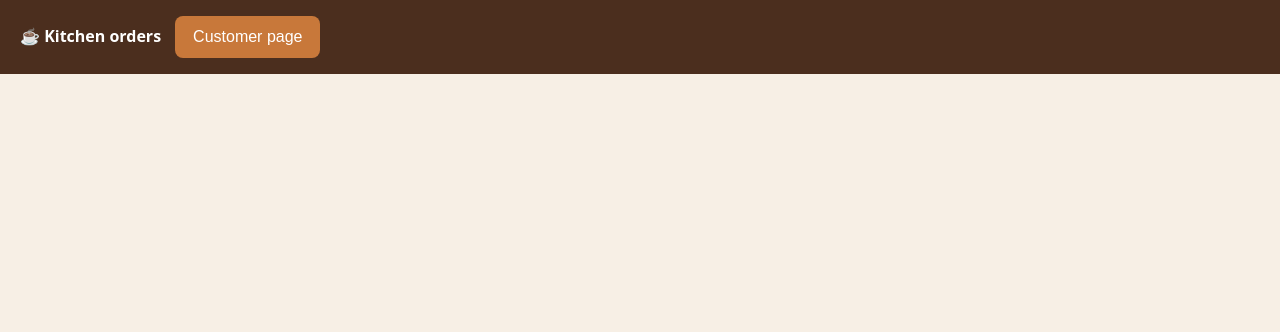
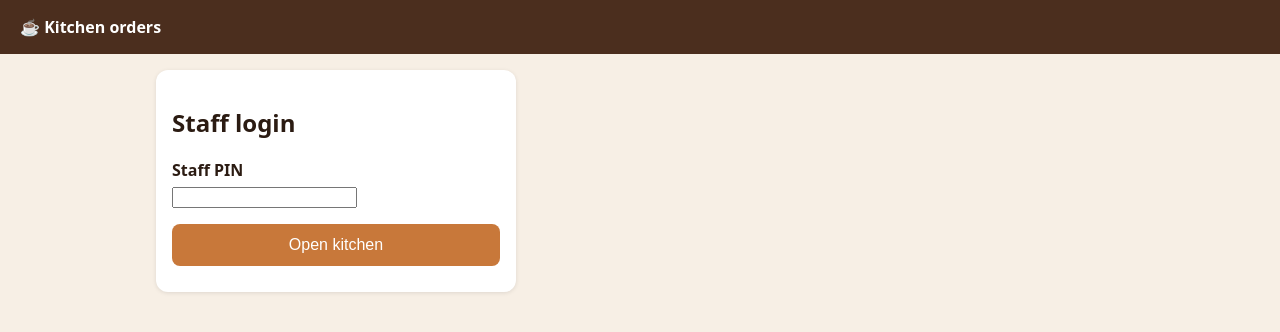
Before and after one commit to dileep123455/OrderCoffee, a website: page public/kitchen.html in a window 1280 px wide. Drawn offline with Linux system fonts and the light colour scheme; no server answers.

Commit message:
Implement staff login and order management UI
Added staff login section and logout button.

```diff
--- a/public/kitchen.html
+++ b/public/kitchen.html
@@ -7,10 +7,20 @@
   <link rel="stylesheet" href="style.css">
 </head>
 <body>
-<header><strong>&#9749; Kitchen orders</strong><a href="index.html"><button>Customer page</button></a></header>
+<header><strong>&#9749; Kitchen orders</strong></header>
 <main style="max-width:1000px">
-  <p id="empty" class="hidden">No active orders.</p>
-  <div class="grid" id="orders"></div>
+  <section id="login" class="card" style="max-width:360px">
+    <h2>Staff login</h2>
+    <label for="pin">Staff PIN</label>
+    <input type="password" id="pin" autocomplete="off">
+    <button class="full" id="loginBtn">Open kitchen</button>
+    <div class="error" id="loginError"></div>
+  </section>
+  <div id="board" class="hidden">
+    <p><button class="alt" id="logout">Log out</button></p>
+    <p id="empty" class="hidden">No active orders.</p>
+    <div class="grid" id="orders"></div>
+  </div>
 </main>
 <script src="kitchen.js"></script>
 </body>
```
